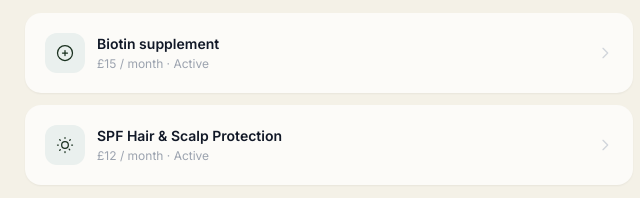
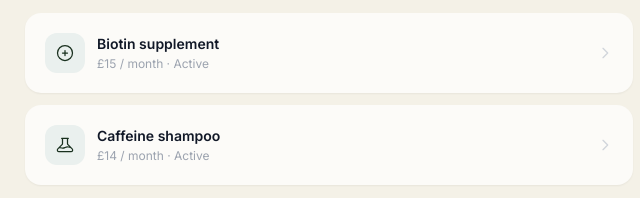
Before and after one commit to Jamie113/voy-portal, a plain HTML site: page index.html in a window 1280 px wide. Shown: the part 1180-1378 px from the top of the page, 423-1063 px from the left. Drawn offline with nearby package versions, Linux system fonts and the light colour scheme.

Commit message:
Replace SPF add-on with Caffeine shampoo
Co-Authored-By: Claude Sonnet 4.6 <noreply@anthropic.com>

```diff
--- a/index.html
+++ b/index.html
@@ -296,11 +296,11 @@
         <a href="addon.html" class="block bg-voy-light-stone rounded-2xl p-5 shadow-sm mb-4 hover:bg-gray-50 transition-colors group">
           <div class="flex items-center gap-3">
             <div class="w-10 h-10 rounded-xl bg-voy-green-pale flex items-center justify-center flex-shrink-0">
-              <svg xmlns="http://www.w3.org/2000/svg" class="w-5 h-5 text-voy-green" fill="none" viewBox="0 0 24 24" stroke="currentColor" stroke-width="1.5"><path stroke-linecap="round" stroke-linejoin="round" d="M12 3v1m0 16v1m9-9h-1M4 12H3m15.364-6.364l-.707.707M6.343 17.657l-.707.707M17.657 17.657l-.707-.707M6.343 6.343l-.707-.707M12 8a4 4 0 100 8 4 4 0 000-8z"/></svg>
+              <svg xmlns="http://www.w3.org/2000/svg" class="w-5 h-5 text-voy-green" fill="none" viewBox="0 0 24 24" stroke="currentColor" stroke-width="1.5"><path stroke-linecap="round" stroke-linejoin="round" d="M19.428 15.428a2 2 0 00-1.022-.547l-2.387-.477a6 6 0 00-3.86.517l-.318.158a6 6 0 01-3.86.517L6.05 15.21a2 2 0 00-1.806.547M8 4h8l-1 1v5.172a2 2 0 00.586 1.414l5 5c1.26 1.26.367 3.414-1.415 3.414H4.828c-1.782 0-2.674-2.154-1.414-3.414l5-5A2 2 0 009 10.172V5L8 4z"/></svg>
             </div>
             <div class="flex-1 min-w-0">
-              <p class="text-sm font-semibold text-gray-900">SPF Hair &amp; Scalp Protection</p>
-              <p class="text-xs text-gray-400 mt-0.5">£12 / month · Active</p>
+              <p class="text-sm font-semibold text-gray-900">Caffeine shampoo</p>
+              <p class="text-xs text-gray-400 mt-0.5">£14 / month · Active</p>
             </div>
             <svg xmlns="http://www.w3.org/2000/svg" class="w-4 h-4 text-gray-300 group-hover:text-gray-400 transition-colors flex-shrink-0" fill="none" viewBox="0 0 24 24" stroke="currentColor" stroke-width="2"><path stroke-linecap="round" stroke-linejoin="round" d="M9 5l7 7-7 7" /></svg>
           </div>
```
